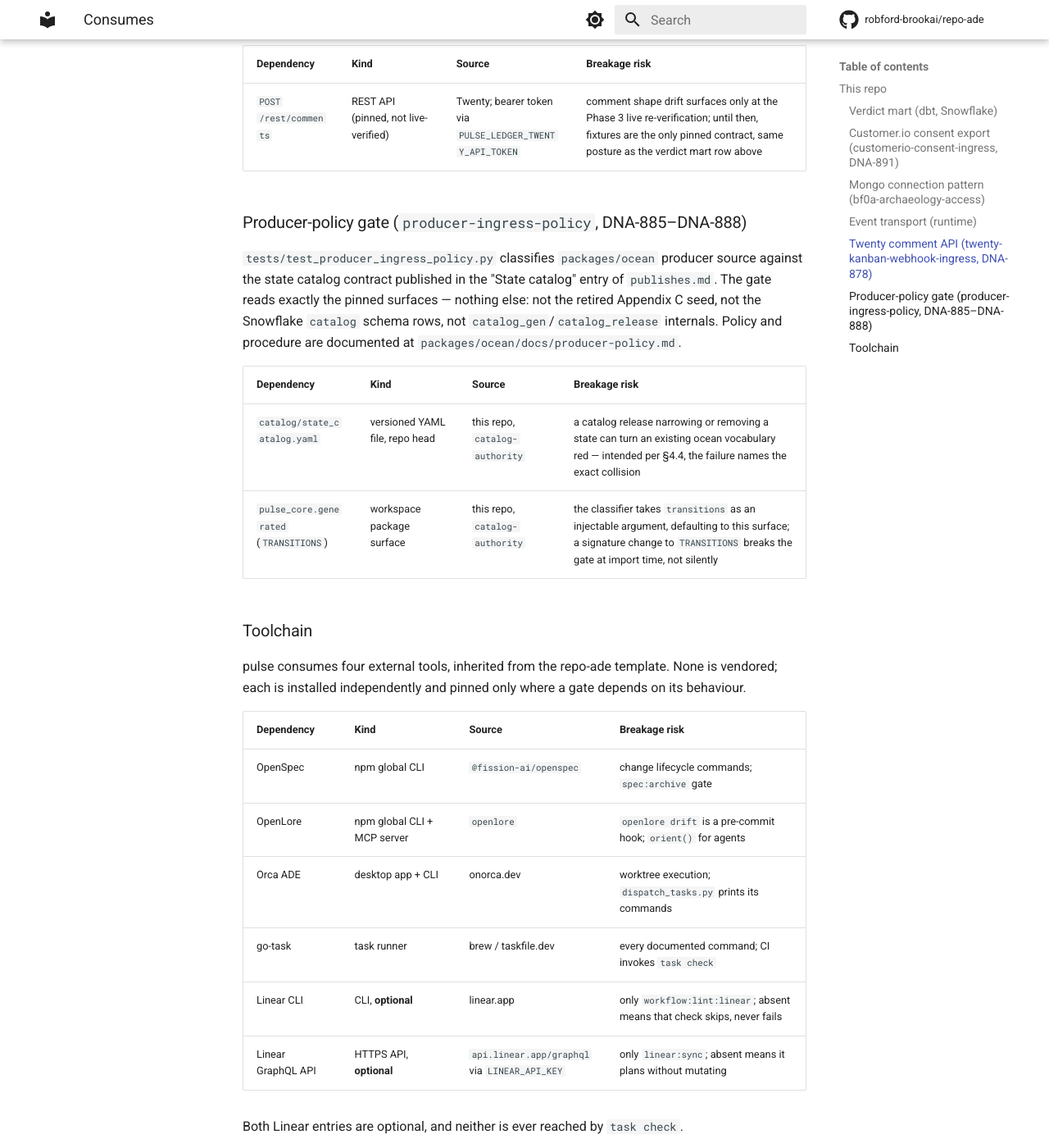
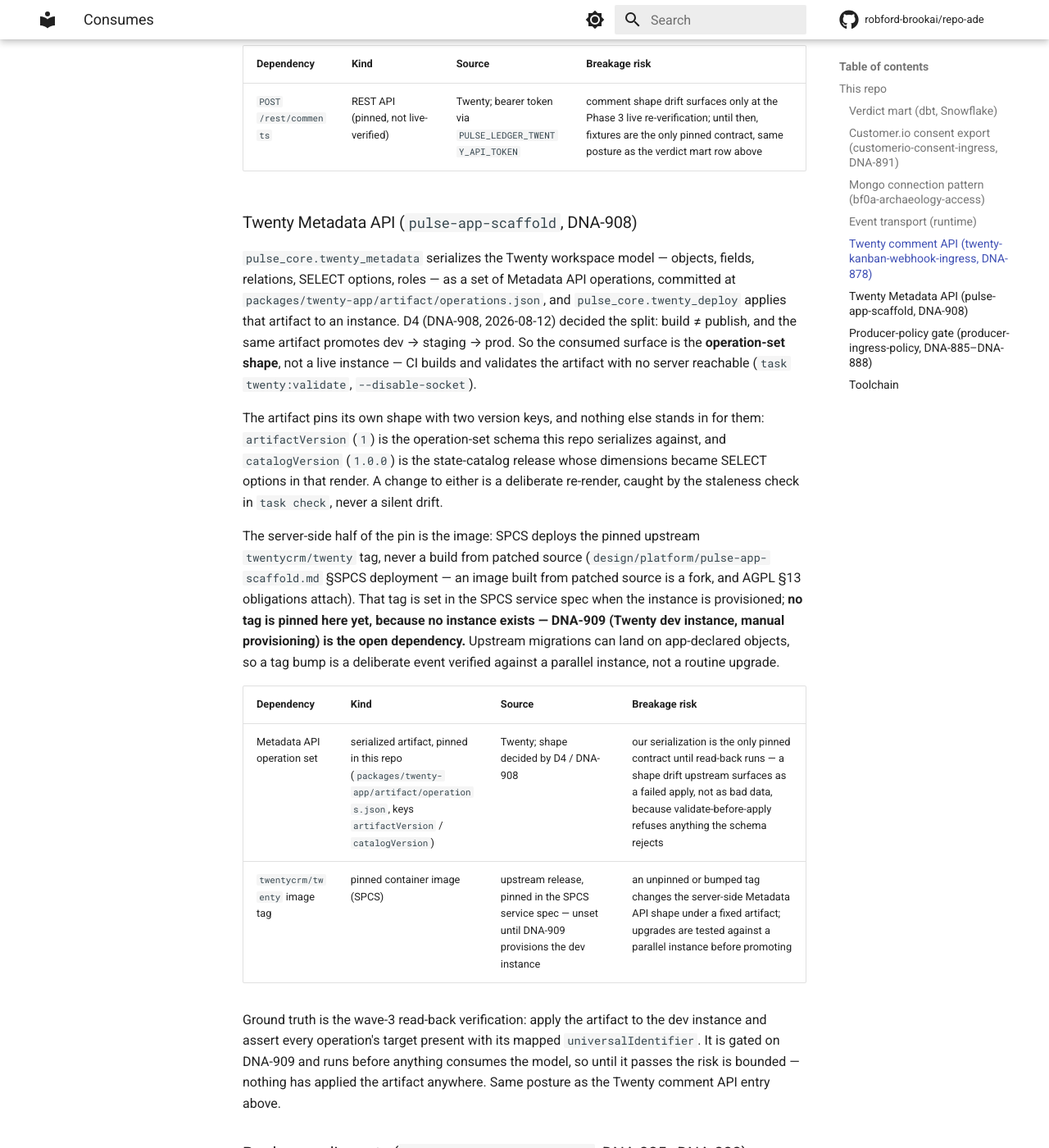
Before and after one commit to robford-brookai/pulse, an MkDocs documentation site: the page built from docs/contracts/consumes.md, in a window 1280 px wide and 1400 px high, scrolled down 3205 px. Shown: the whole window at 82% size. Built offline with MkDocs 1.6.1 and Material for MkDocs 9.7.7, drawn with Linux system fonts in a browser that asks for light colours; comment, search, counter and statistics services are not loaded.

Commit message:
docs(contracts): register the Twenty Metadata API as a consumed surface
pulse-app-scaffold 3.5. The consumed surface is the Metadata API operation-set
shape the committed artifact serializes against, not a live instance: D4
(DNA-908) decided build != publish, so CI validates the artifact offline and a
separate deploy applies it.

Pins what exists and is checkable — the artifact's `artifactVersion` and
`catalogVersion` keys — and names the pinned upstream `twentycrm/twenty` image
tag as the server-side half of the pin, recorded as unset until DNA-909
provisions the dev instance. The cat8 doc-presence test asserts the entry names
the artifact path and pins both version keys to the committed artifact's values,
so a re-render that bumps either turns the doc red.

Co-Authored-By: Claude Opus 5 (1M context) <noreply@anthropic.com>
Claude-Session: https://claude.ai/code/session_01PhHx858E7j8E8cAyBKoHkE

```diff
--- a/docs/contracts/consumes.md
+++ b/docs/contracts/consumes.md
@@ -90,6 +90,40 @@ Open Questions).
 |---|---|---|---|
 | `POST /rest/comments` | REST API (pinned, not live-verified) | Twenty; bearer token via `PULSE_LEDGER_TWENTY_API_TOKEN` | comment shape drift surfaces only at the Phase 3 live re-verification; until then, fixtures are the only pinned contract, same posture as the verdict mart row above |
 
+### Twenty Metadata API (`pulse-app-scaffold`, DNA-908)
+
+`pulse_core.twenty_metadata` serializes the Twenty workspace model — objects, fields, relations,
+SELECT options, roles — as a set of Metadata API operations, committed at
+`packages/twenty-app/artifact/operations.json`, and `pulse_core.twenty_deploy` applies that
+artifact to an instance. D4 (DNA-908, 2026-08-12) decided the split: build ≠ publish, and the same
+artifact promotes dev → staging → prod. So the consumed surface is the **operation-set shape**, not
+a live instance — CI builds and validates the artifact with no server reachable
+(`task twenty:validate`, `--disable-socket`).
+
+The artifact pins its own shape with two version keys, and nothing else stands in for them:
+`artifactVersion` (`1`) is the operation-set schema this repo serializes against, and
+`catalogVersion` (`1.0.0`) is the state-catalog release whose dimensions became SELECT options in
+that render. A change to either is a deliberate re-render, caught by the staleness check in
+`task check`, never a silent drift.
+
+The server-side half of the pin is the image: SPCS deploys the pinned upstream `twentycrm/twenty`
+tag, never a build from patched source (`design/platform/pulse-app-scaffold.md` §SPCS deployment —
+an image built from patched source is a fork, and AGPL §13 obligations attach). That tag is set in
+the SPCS service spec when the instance is provisioned; **no tag is pinned here yet, because no
+instance exists — DNA-909 (Twenty dev instance, manual provisioning) is the open dependency.**
+Upstream migrations can land on app-declared objects, so a tag bump is a deliberate event verified
+against a parallel instance, not a routine upgrade.
+
+| Dependency | Kind | Source | Breakage risk |
+|---|---|---|---|
+| Metadata API operation set | serialized artifact, pinned in this repo (`packages/twenty-app/artifact/operations.json`, keys `artifactVersion` / `catalogVersion`) | Twenty; shape decided by D4 / DNA-908 | our serialization is the only pinned contract until read-back runs — a shape drift upstream surfaces as a failed apply, not as bad data, because validate-before-apply refuses anything the schema rejects |
+| `twentycrm/twenty` image tag | pinned container image (SPCS) | upstream release, pinned in the SPCS service spec — unset until DNA-909 provisions the dev instance | an unpinned or bumped tag changes the server-side Metadata API shape under a fixed artifact; upgrades are tested against a parallel instance before promoting |
+
+Ground truth is the wave-3 read-back verification: apply the artifact to the dev instance and
+assert every operation's target present with its mapped `universalIdentifier`. It is gated on
+DNA-909 and runs before anything consumes the model, so until it passes the risk is bounded —
+nothing has applied the artifact anywhere. Same posture as the Twenty comment API entry above.
+
 ### Producer-policy gate (`producer-ingress-policy`, DNA-885–DNA-888)
 
 `tests/test_producer_ingress_policy.py` classifies `packages/ocean` producer source against the
```
Also changed, not shown: 1 other file.
